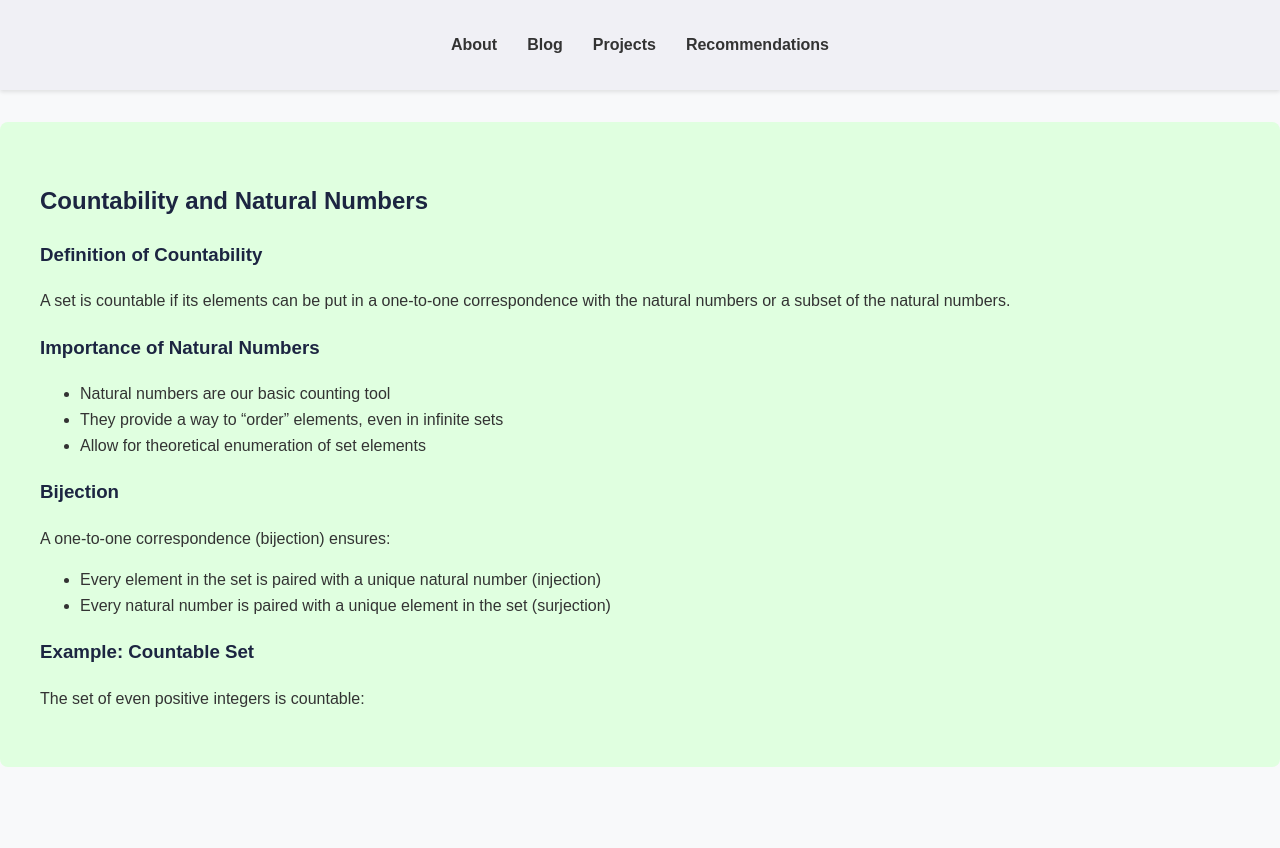
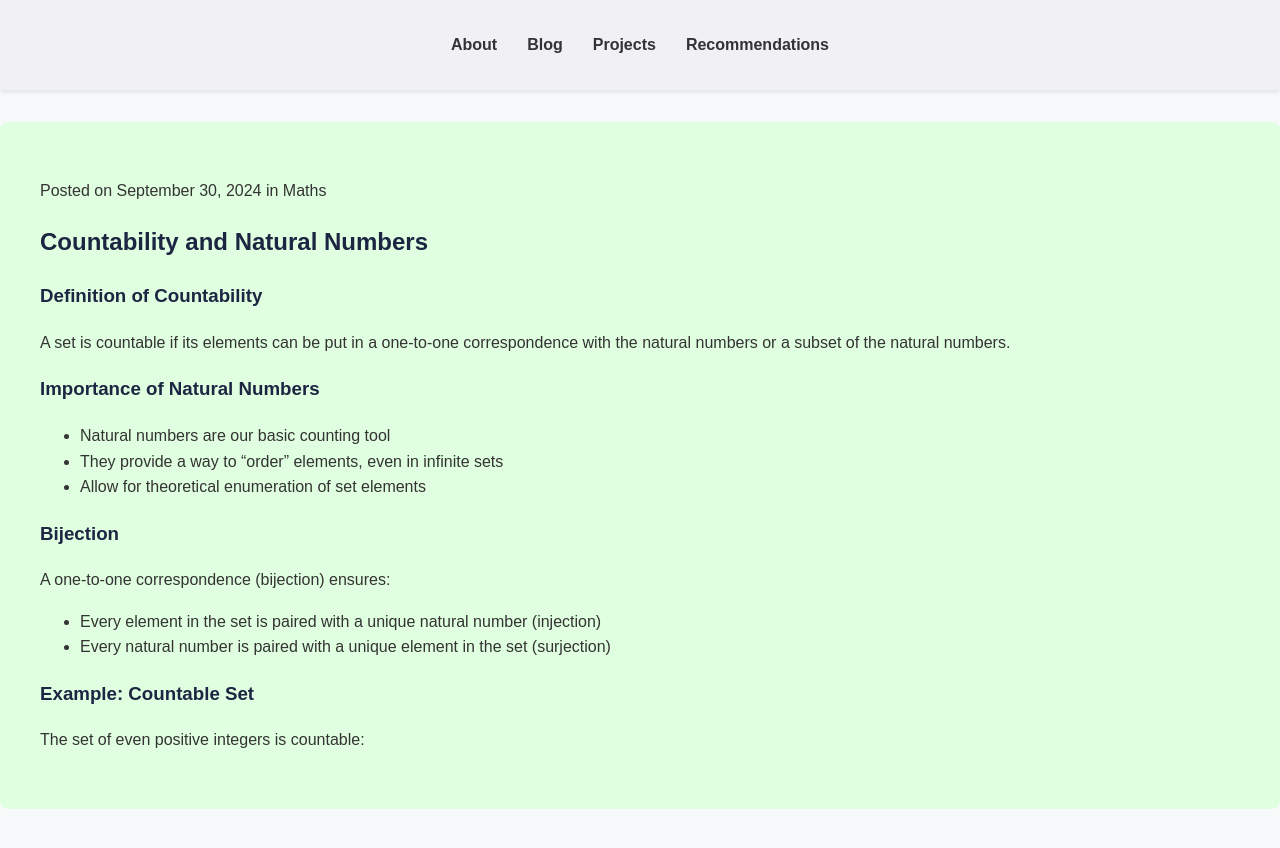
Before and after one commit to adhikarinarayan/adhikarinarayan.github.io, a Jekyll site: the page built from _posts/2024-09-30-my-first-blog-post.md, in a window 1280 px wide. Shown: the top 848 px of the page. Built offline with Jekyll 4.4.1, drawn with Linux system fonts in a browser that asks for light colours.

Commit message:
Update post.html

```diff
--- a/_layouts/post.html
+++ b/_layouts/post.html
@@ -3,5 +3,6 @@
 ---
 
 <article class="blog-post">
+  <p class="post-meta">Posted on {{ page.date | date: "%B %d, %Y" }} in {{ page.categories | join: ", " }}</p>
   {{ content }}
 </article>
```
